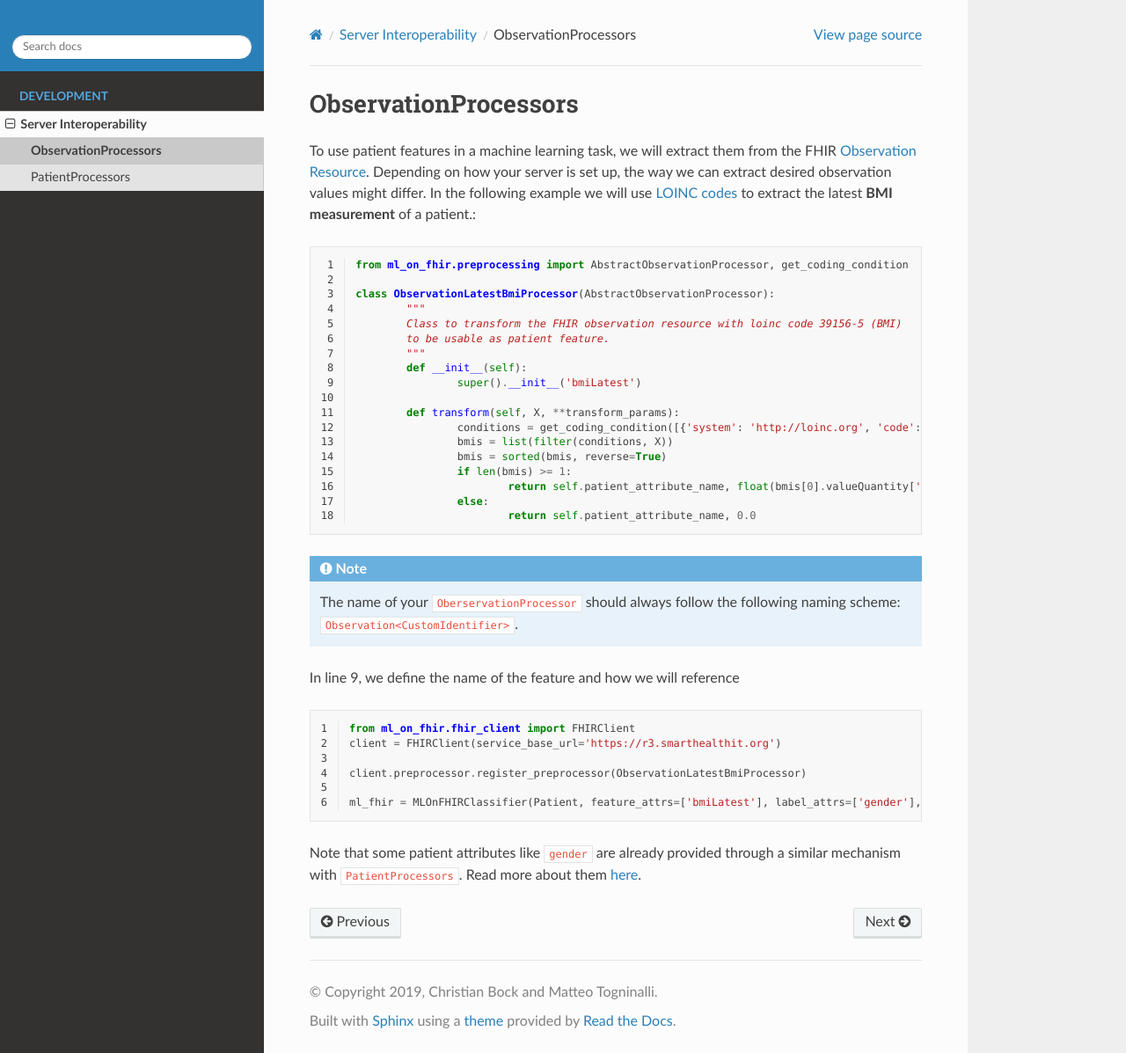
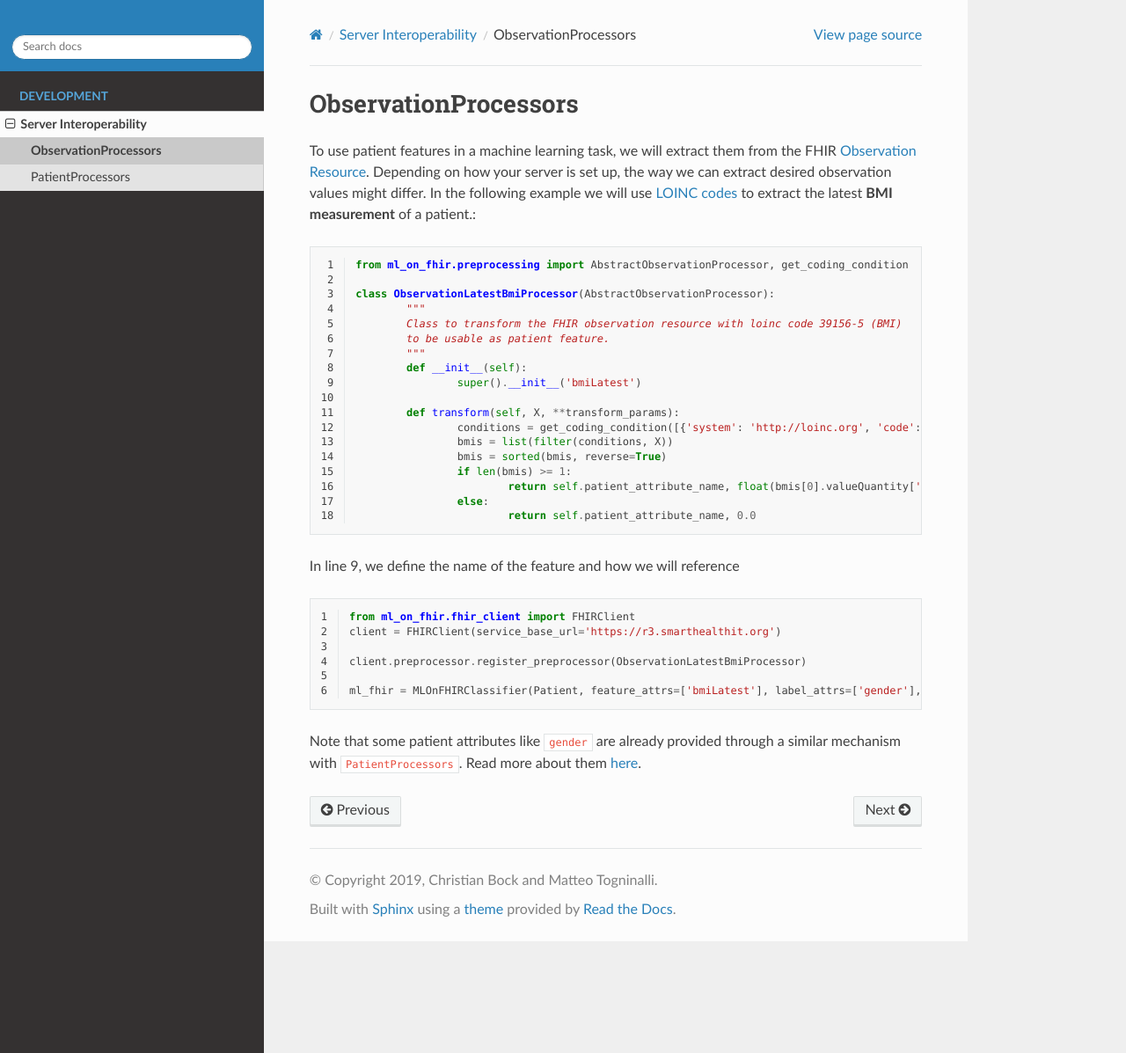
Before and after one commit to chrisby/ml-on-fhir, a Sphinx documentation site: the page built from docs/source/customize/ObservationProcessor.rst, in a window 1280 px wide and 1197 px high. Shown: the whole window at 88% size. Built offline with Sphinx 7.4.7 and the Read the Docs theme 2.0.0, drawn with Linux system fonts in a browser that asks for light colours.

Commit message:
Removed note from ObservationProcessor regarding the naming scheme

```diff
--- a/docs/source/customize/ObservationProcessor.rst
+++ b/docs/source/customize/ObservationProcessor.rst
@@ -26,9 +26,6 @@ To use patient features in a machine learning task, we will extract them from th
 			else:
 				return self.patient_attribute_name, 0.0
 
-
-.. note:: The name of your ``OberservationProcessor`` should always follow the following naming scheme: ``Observation<CustomIdentifier>``.
-
 In line 9, we define the name of the feature and how we will reference
 
 ::
```
